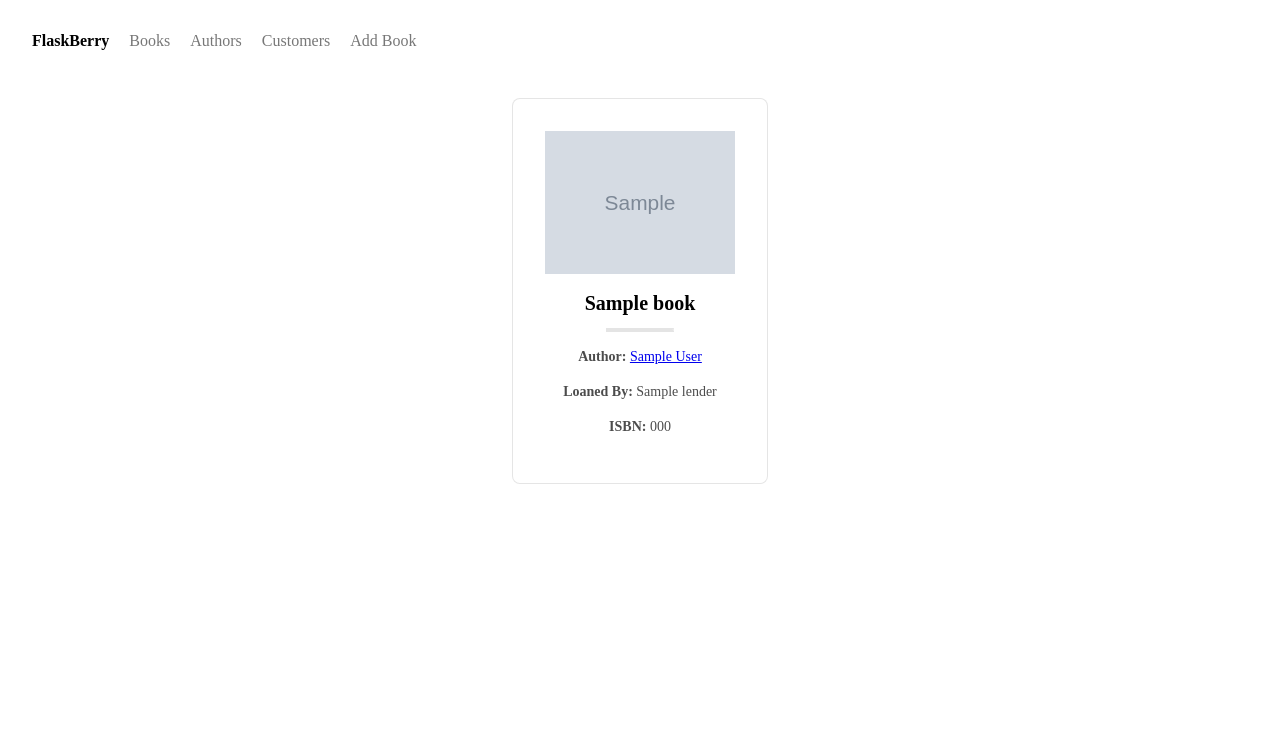
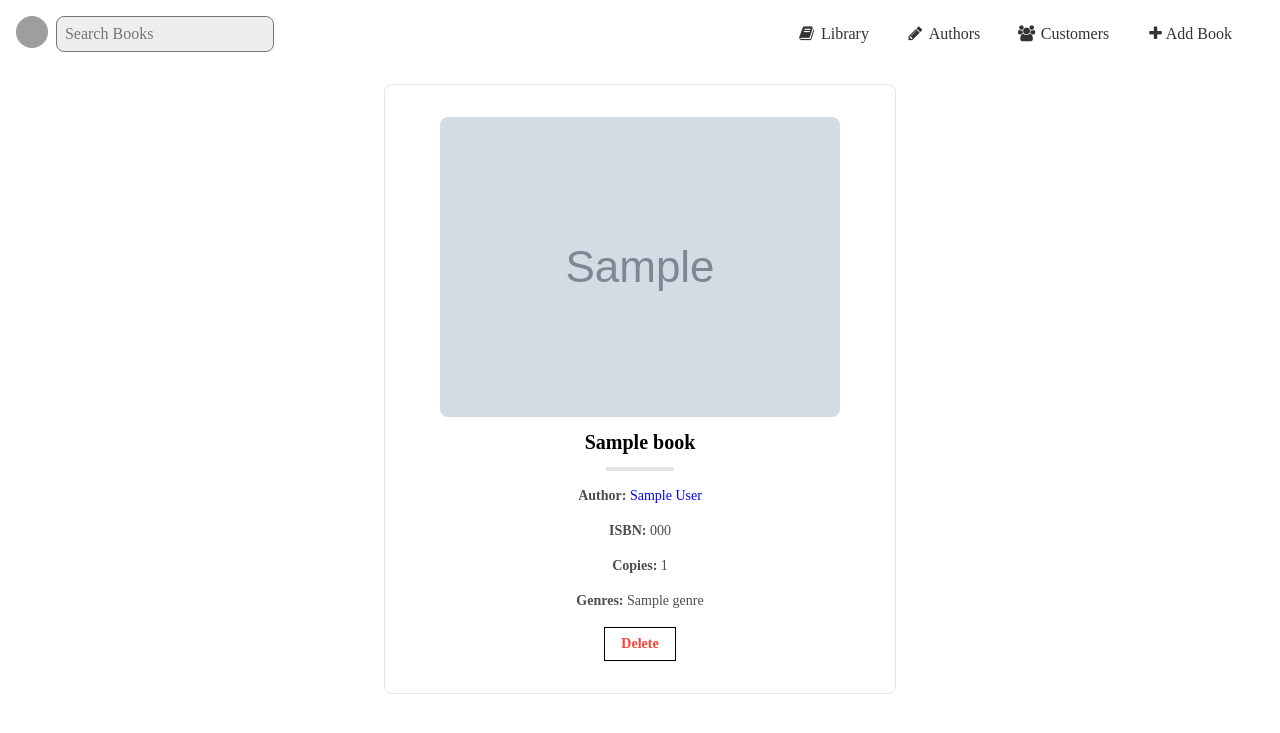
Before and after one commit to Jackevansevo/FlaskBerry, a Flask app: template templates/book_page.html in a window 1280 px wide. Shown: the top 733 px of the page. Run offline with Flask 2, Linux system fonts and the light colour scheme; the template is opened without the code that fills it: most values are stand-ins (such as "Sample title", 1, 10 or a date in 2020); grey boxes marked "Sample" are stand-in pictures; parts of the project's set-up code (start-up, migrations or seed data) failed here and were passed over; some libraries are stand-ins or nearby versions; grey boxes are pictures that could not be loaded.

Commit message:
all the things

```diff
--- a/app.py
+++ b/app.py
@@ -1,7 +1,7 @@
-from flask import Flask, render_template, redirect, url_for
+from flask import Flask, flash, redirect, render_template, request, url_for
 
 from forms import BookSubmissionForm
-from models import db, Book, Customer, Author
+from models import db, Book, Customer, Author, add_book_copy
 from pony import orm
 
 
@@ -16,7 +16,6 @@ app.config.update(
 
 db.bind('sqlite', 'db.sqlite', create_db=True)
 db.generate_mapping(create_tables=True)
-orm.sql_debug(True)
 
 
 @app.route('/')
@@ -24,52 +23,64 @@ def index():
     return render_template('index.html')
 
 
-@app.route('/books')
-@orm.db_session(strict=True)
+@app.route('/books', methods=['POST', 'GET'])
+@orm.db_session
 def books():
+    if request.method == 'POST':
+        query = request.form['query']
+        books = orm.select(b for b in Book if query in b.title)
+        return render_template('books.html', books=books)
     books = Book.select()
     return render_template('books.html', books=books)
 
 
 @app.route('/books/<slug>')
-@orm.db_session(strict=True)
+@orm.db_session
 def book(slug):
     book = Book.get(slug=slug)
     return render_template('book_page.html', book=book)
 
 
 @app.route('/authors')
-@orm.db_session(strict=True)
+@orm.db_session
 def authors():
-    authors = Author.select().distinct()
+    authors = Author.select()
     return render_template('authors.html', authors=authors)
 
 
 @app.route('/authors/<slug>')
-@orm.db_session(strict=True)
+@orm.db_session
 def author(slug):
     author = Author.get(slug=slug)
     return render_template('author_page.html', author=author)
 
 
 @app.route('/customers')
-@orm.db_session(strict=True)
+@orm.db_session
 def customers():
     customers = Customer.select()
     return render_template('customers.html', customers=customers)
 
 
 @app.route('/add-book', methods=['POST', 'GET'])
-@orm.db_session(strict=True)
+@orm.db_session
 def add_book():
     """Simple view to add a book"""
     form = BookSubmissionForm()
     if form.validate_on_submit():
-        Book(isbn=form.isbn.data)
-        orm.commit()
+        add_book_copy(form.isbn.data)
         return redirect(url_for('books'))
     return render_template('add_book.html', form=form)
 
 
+@app.route('/delete-book/<isbn>', methods=['POST'])
+@orm.db_session
+def delete_book(isbn):
+    book = Book.get(isbn=isbn)
+    book.delete()
+    flash('Book deleted: {}'.format(book))
+    return redirect(url_for('books'))
+
+
 if __name__ == '__main__':
     app.run(debug=True)
--- a/forms.py
+++ b/forms.py
@@ -1,4 +1,4 @@
-from flask_wtf import FlaskForm, RecaptchaField
+from flask_wtf import FlaskForm
 from wtforms import StringField, ValidationError
 from wtforms.validators import DataRequired
 from itertools import islice, cycle
@@ -29,7 +29,6 @@ class BookSubmissionForm(FlaskForm):
         'Book ISBN number e.g. 0545582970 (Harry Potter)',
         validators=[DataRequired()]
     )
-    recaptcha = RecaptchaField()
 
     def validate_isbn(form, field):
 
--- a/requirements.txt
+++ b/requirements.txt
@@ -1,6 +1,6 @@
-awesome-slugify
+Faker
 Flask
 Flask-WTF
-Faker
+pony
+python-slugify
 requests
-pony
--- a/templates/author_page.html
+++ b/templates/author_page.html
@@ -3,9 +3,11 @@
 <article>
     <div class="cf pa2">
         {% for book in author.books %}
-            <div class="fl w-50 w-25-m w-20-l pa3">
+            <div class="fl w-50 w-25-m w-10-l pa3">
                 <a href="{{ book.url }}" class="db link dim tc">
-                    <img src="{{ book.img }}" alt="{{ book.title }} - Book Cover" class="center db br3" style="max-height: 168px; max-width: 128px;"/>
+                    <div class="aspect-ratio aspect-ratio--3x4 mb4">
+                        <div class="aspect-ratio--object cover br4" style="background:url({{book.img}}) center;"></div>
+                    </div>
                     <dl class="mt2 f6 lh-copy">
                         <dt class="clip">Title</dt>
                         <dd class="ml0 black truncate w-100">{{ book.title }}</dd>
--- a/templates/base.html
+++ b/templates/base.html
@@ -3,15 +3,25 @@
     <head>
         <meta charset="UTF-8">
         <title>FlaskBerry</title>
+        <link href="https://maxcdn.bootstrapcdn.com/font-awesome/4.7.0/css/font-awesome.min.css" rel="stylesheet">
         <link type="image/x-icon" rel="shortcut icon" href="{{ url_for('static', filename='img/favicon-book.ico') }}?v={{1.0.0}}">
         <link rel="stylesheet" href="https://unpkg.com/tachyons@4.5.5/css/tachyons.min.css"/>
     </head>
-    <nav class="pa3 pa4-ns">
-        <a class="link dim black b f6 f5-ns dib mr3" title="Home">FlaskBerry</a>
-        <a class="link dim gray    f6 f5-ns dib mr3" href="{{ url_for('books') }}" title="Books">Books</a>
-        <a class="link dim gray    f6 f5-ns dib mr3" href="{{ url_for('authors') }}" title="Authors">Authors</a>
-        <a class="link dim gray    f6 f5-ns dib mr3" href="{{ url_for('customers') }}" title="Customers">Customers</a>
-        <a class="link dim gray    f6 f5-ns dib mr3" href="{{ url_for('add_book') }}" title="AddBook">Add Book</a>
+    <nav class="db dt-l w-100 border-box pa3">
+        <a class="db dtc-l v-mid mid-gray link dim tc tl-l mb2 mb0-l" href="{{ url_for('index') }}" title="FlaskBerry">
+            <img src="https://cdn2.iconfinder.com/data/icons/hand-drawn-academic-icons-2/300/handdrawn-flask-128.png" class="dib w2 h2 br-100" alt="FlaskBerry">
+        </a>
+        <div class="db dtc-l v-mid">
+            <form method="post" action="{{ url_for('books') }}">
+                <input class="pa2 input-reset ba br3 bg-light-gray measure center" name="query" placeholder="Search Books">
+            </form>
+        </div>
+        <div class="db dtc-l v-mid w-100 w-75-l tc tr-l">
+            <a class="link dim dark-gray f6 f5-l dib mr3 mr4-l" href="{{ url_for('books') }}" title="Home"><i class="fa fa-book fa-fw" aria-hidden="true"></i> Library</a>
+            <a class="link dim dark-gray f6 f5-l dib mr3 mr4-l" href="{{ url_for('authors') }}" title="How it Works"><i class="fa fa-pencil fa-fw" aria-hidden="true"></i> Authors</a>
+            <a class="link dim dark-gray f6 f5-l dib mr3 mr4-l" href="{{ url_for('customers') }}" title="Blog"><i class="fa fa-users fa-fw" aria-hidden="true"></i> Customers</a>
+            <a class="link dim dark-gray f6 f5-l dib mr3 mr4-l" href="{{ url_for('add_book') }}" title="Press"><i class="fa fa-plus fa-fw" aria-hidden="true"></i>Add Book</a>
+        </div>
     </nav>
     <body>
         {% block body %}
--- a/templates/book_page.html
+++ b/templates/book_page.html
@@ -1,22 +1,37 @@
 {% extends "base.html" %}
 {% block body %}
-<article class="mw5 center bg-white br3 pa3 pa4-ns mv3 ba b--black-10">
+<article class="mw6 center bg-white br3 pa3 pa4-ns mv3 ba b--black-10">
     <div class="tc">
-        <img src="{{ book.img }}" class="dib" title="Book Cover">
+        <img src="{{ book.img }}" alt="{{ book.title }} - Book Cover" class="center db br3">
         <h1 class="f4">{{ book.title }}</h1>
         <hr class="mw3 bb bw1 b--black-10">
     </div>
     <p class="lh-copy measure center tc f6 black-70">
         <b>Author: </b>
         {% for author in book.authors %}
-            <a href="{{ author.url }}">{{ author }}</a>
+            <a class="link" href="{{ author.url }}">{{ author }}</a>
         {% endfor %}
-    </p>
-    <p class="lh-copy measure center tc f6 black-70">
-        <b>Loaned By: </b> {{ book.lender }}
     </p>
     <p class="lh-copy measure center tc f6 black-70">
         <b>ISBN: </b> {{ book.isbn }}
     </p>
+    <p class="lh-copy measure center tc f6 black-70">
+        <b>Copies: </b> {{ book.num_copies }}
+    </p>
+    <p class="lh-copy measure center tc f6 black-70">
+        <b>Genres: </b>
+        {% for genre in book.genres %}
+            {{ genre }}
+        {% endfor %}
+    </p>
+    <form method="post" action="{{ url_for('delete_book', isbn=book.isbn) }}">
+        <div class="mt3 tc">
+            <input class="b red ph3 pv2 input-reset ba b--black bg-transparent grow pointer f6" type="submit" value="Delete">
+        </div>
+    </form>
 </article>
+
+
+
+
 {% endblock %}
--- a/templates/index.html
+++ b/templates/index.html
@@ -1,11 +1,12 @@
 {% extends "base.html" %}
 {% block body %}
-<article class="mw7 center ph3 ph5-ns tc br2 pv5 bg-washed-green dark-green mb5">
+<article class="mw7 center ph3 ph5-ns tc br2 pv5 bg-light-gray gray mb5">
     <h1 class="fw6 f3 f2-ns lh-title mt0 mb3">
         FlaskBerry
     </h1>
     <h2 class="fw2 f4 lh-copy mt0 mb3">
         Library software written in Flask
+        <p><code>[<span class="red">TODO</span>]:</code> Admin page here with overdue books & stuff,</p>
     </h2>
 </article>
 {% endblock %}
```
Also changed, not shown: models.py (+53 -32 lines), populate_db.py (+9 -6 lines), scrape_info.py (+16 -16 lines), templates/add_book.html (+0 -15 lines), templates/authors.html (+12 -5 lines), templates/books.html (+13 -2 lines), screenshot.png (added), 1 other file.
